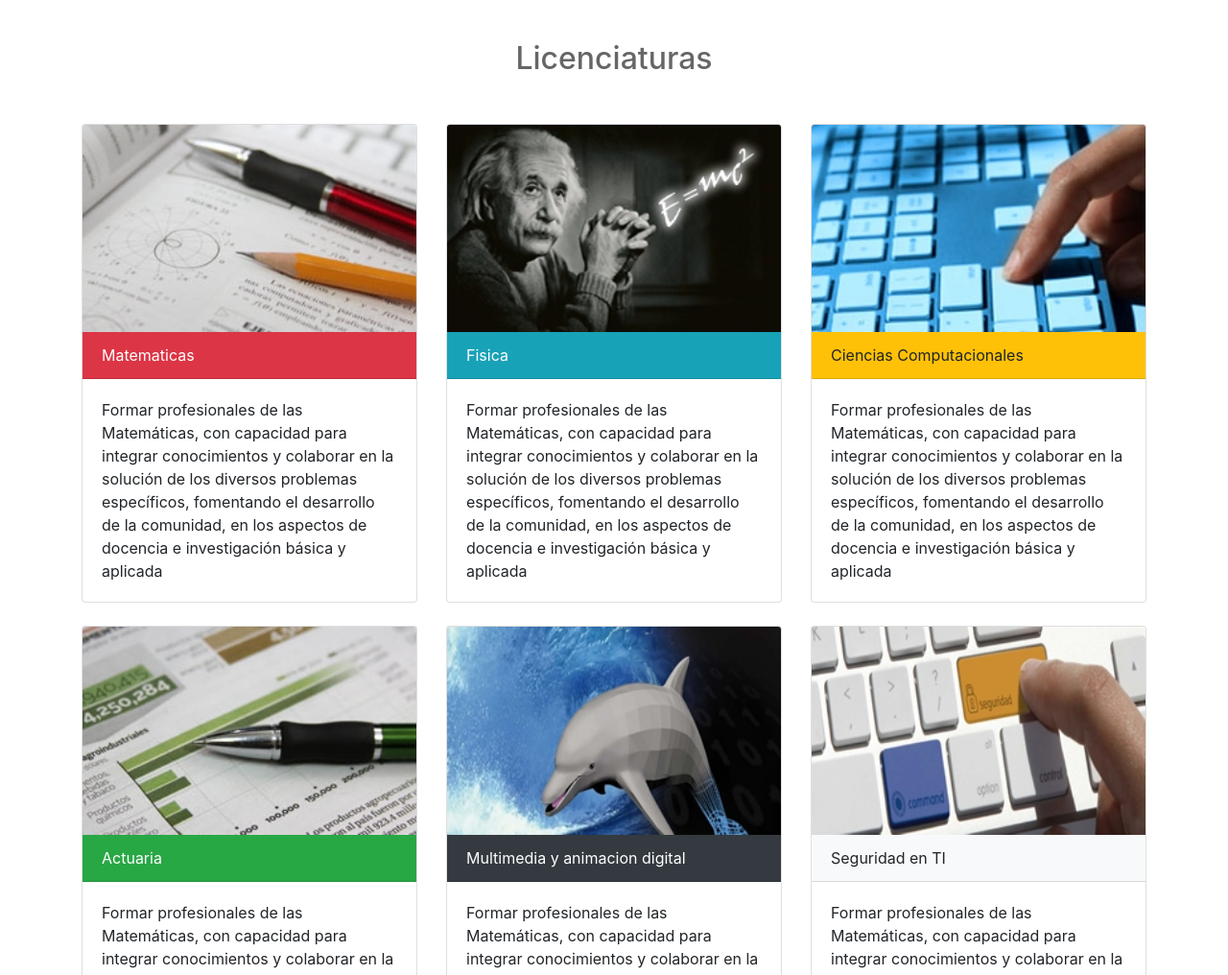
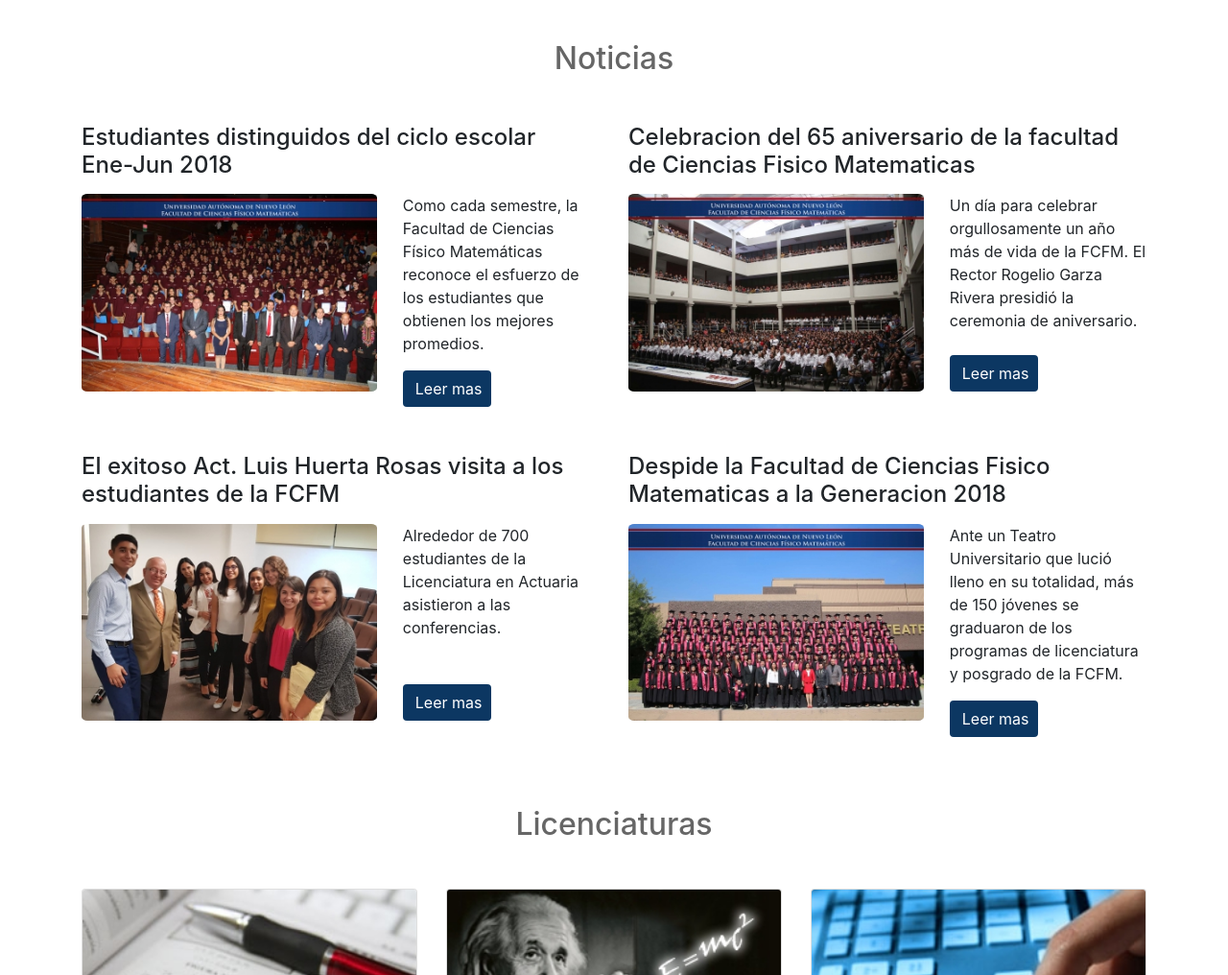
Before and after one commit to Baltazar-Ortega/website_fcfm, a plain HTML site: page index.html in a window 1280 px wide. Shown: the part 1180-2196 px from the top of the page at 96% size. Drawn offline with nearby package versions, Linux system fonts and the light colour scheme.

Commit message:
noticias 1.0

```diff
--- a/index.css
+++ b/index.css
@@ -67,12 +67,31 @@ h1{
     background-color: white;
 }
 
+
+
+.img-noticias{
+    width: 57%;
+    height: 100%;
+    margin-right: 5%;
+    border-radius: 2%;
+}
+
+.btn-fcfm{
+    background-color: #0C3762;
+    width: 45%;
+}
+
+
 .titulo-licenciaturas,
-.titulo-avisos{
+.titulo-avisos,
+.titulo-noticias{
     color: #666666;
 }
 
 
+@media screen and (max-width: 1200px){
+
+}
 @media screen and (max-width: 992px){
     h1{
         font-size: 1.5em;
--- a/index.html
+++ b/index.html
@@ -141,6 +141,64 @@
         </div>
     </section>
 
+    <!--Noticias-->
+    <h2 class="h2 text-center titulo-noticias mt-4 mb-5">Noticias</h2>
+    <section id="noticias">
+        <div class="container">
+            <div class="row">
+                <div class="col-12 col-md-6 mb-5">
+                    <h4>Estudiantes distinguidos del ciclo escolar <br>Ene-Jun 2018</h4>
+                    <div class="contenedor-noticia d-flex mt-3">
+                        <img src="images/noti1_distinguidos.jpg" alt="" class="img-noticias">
+                        <div class="contenedor-noticia-info d-flex flex-column justify-content-between">
+                            <p>Como cada semestre, la Facultad de Ciencias Físico Matemáticas reconoce el esfuerzo de los estudiantes que obtienen
+                                los
+                                mejores promedios.</p>
+                            <button type="button" class="btn btn-fcfm text-white">Leer mas</button>
+                        </div>
+
+                    </div>
+                </div>
+                <div class="col-12 col-md-6 mb-4">
+                    <h4>Celebracion del 65 aniversario de la facultad de Ciencias Fisico Matematicas</h4>
+                    <div class="contenedor-noticia d-flex mt-3">
+                        <img src="images/noti2.JPG" alt="" class="img-noticias">
+                        <div class="contenedor-noticia-info d-flex flex-column justify-content-between">
+                            <p>Un día para celebrar orgullosamente un año más de vida de la FCFM. El Rector Rogelio Garza Rivera presidió la
+                                ceremonia
+                                de aniversario.</p>
+                            <button type="button" class="btn btn-fcfm text-white">Leer mas</button>
+                        </div>
+                    </div>
+                </div>
+                <div class="col-12 col-md-6 mb-4">
+                    <h4>El exitoso Act. Luis Huerta Rosas visita a los estudiantes de la FCFM</h4>
+                    <div class="contenedor-noticia d-flex mt-3">
+                        <img src="images/noti3.jpg" alt="" class="img-noticias">
+                        <div class="contenedor-noticia-info d-flex flex-column justify-content-between">
+                            <p>Alrededor de 700 estudiantes de la Licenciatura en Actuaria asistieron a las conferencias.</p>
+                            <button type="button" class="btn btn-fcfm text-white">Leer mas</button>
+                        </div>
+
+                    </div>
+                </div>
+                <div class="col-12 col-md-6 mb-5">
+                    <h4>Despide la Facultad de Ciencias Fisico Matematicas a la Generacion 2018</h4>
+                    <div class="contenedor-noticia d-flex mt-3">
+                        <img src="images/noti4.jpg" alt="" class="img-noticias">
+                        <div class="contenedor-noticia-info d-flex flex-column justify-content-between">
+                            <p>Ante un Teatro Universitario que lució lleno en su totalidad, más de 150 jóvenes se graduaron de los programas de
+                            licenciatura y posgrado de la FCFM.</p>
+                            <button type="button" class="btn btn-fcfm text-white">Leer mas</button>
+                        </div>
+                    </div>
+                </div>
+            </div>
+        </div>
+    </section>
+
+
+
     <h2 class="h2 text-center titulo-licenciaturas mt-4 mb-0">Licenciaturas</h2>
 
     <section id="licenciaturas" class="mt-5 mb-4">
```
